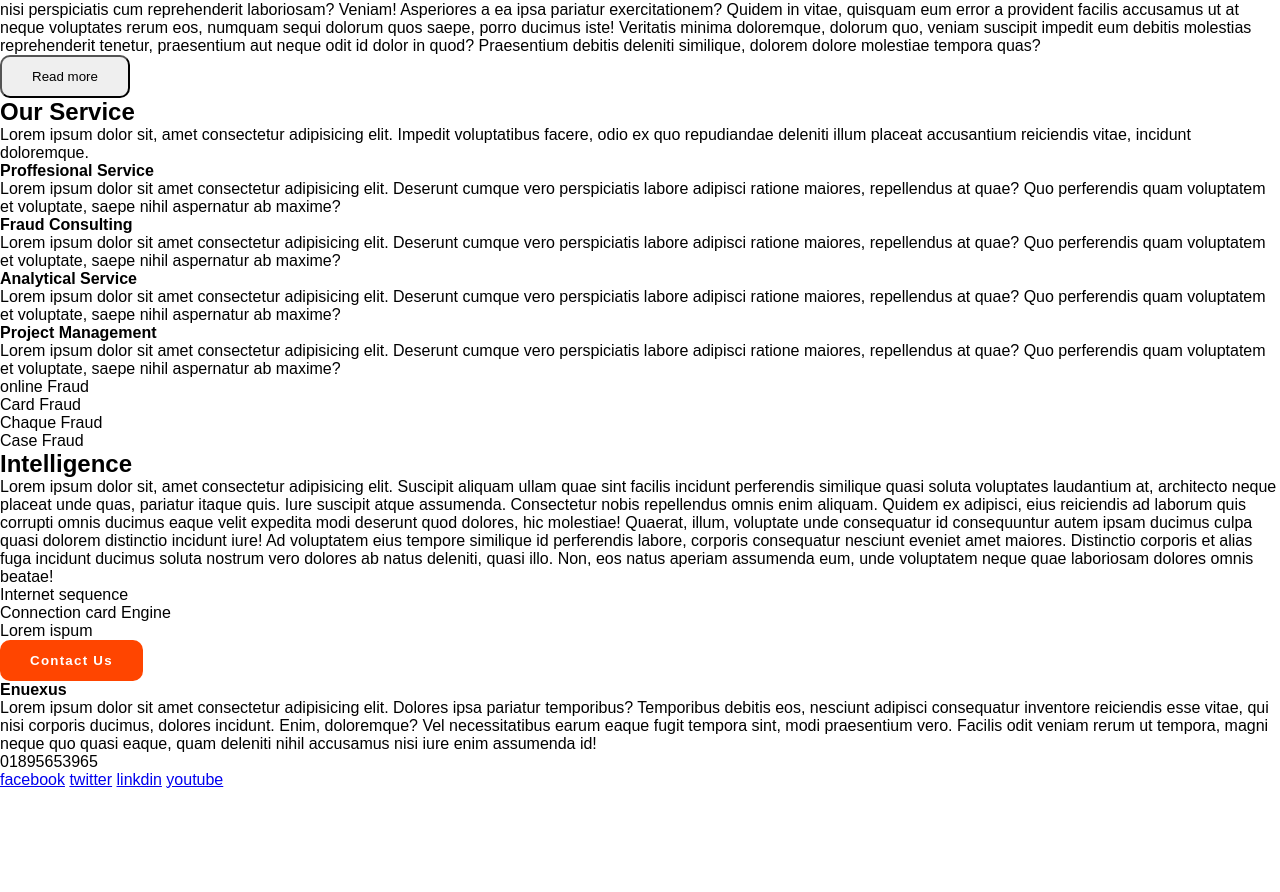
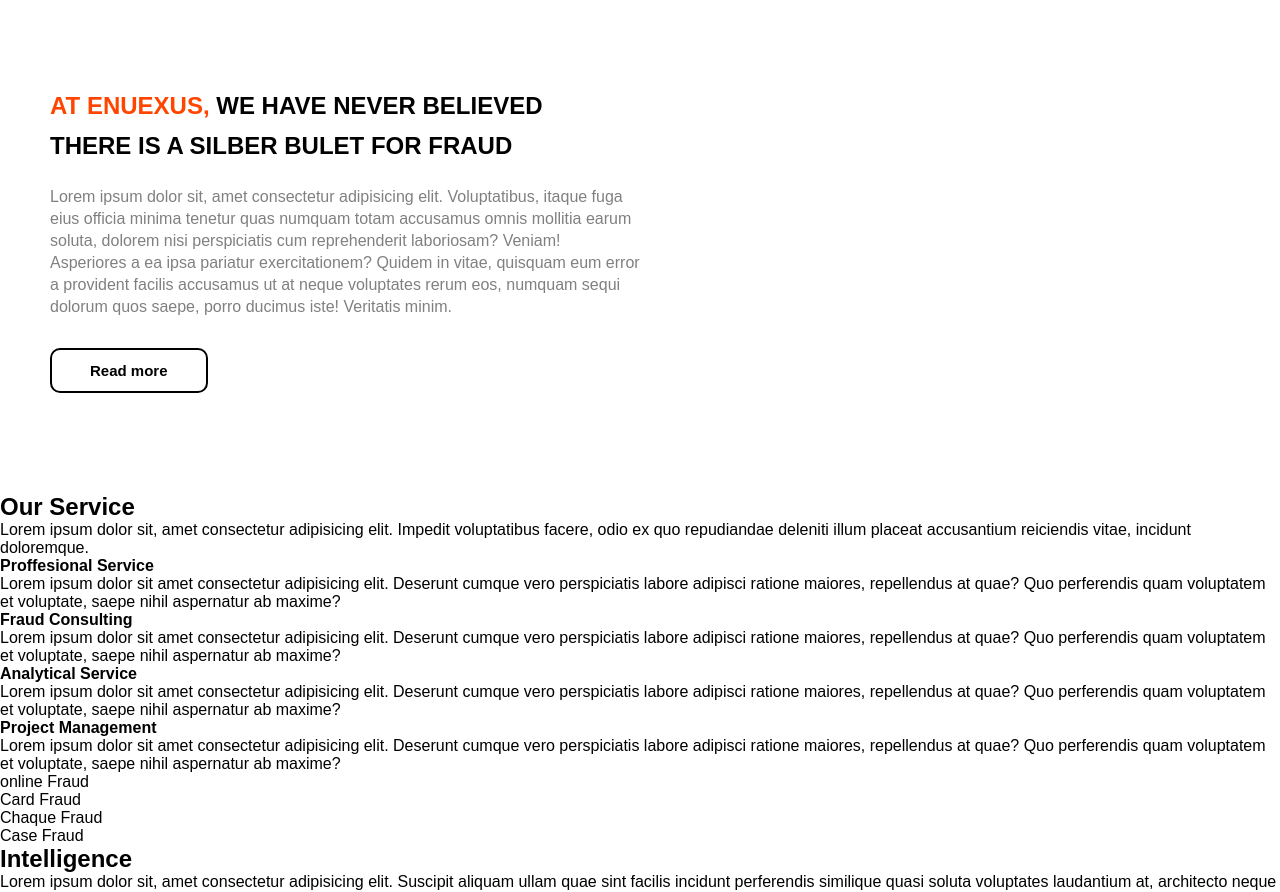
Before and after one commit to rakib5561/Enuexus_landing_page, a plain HTML site: page index.html in a window 1280 px wide. Shown: the part 724-1616 px from the top of the page. Before the commit the page ends 1513 px from the top, so only its background shows below. Drawn offline with Linux system fonts and the light colour scheme.

Commit message:
description part added

```diff
--- a/css/style.css
+++ b/css/style.css
@@ -53,7 +53,7 @@
 
 .banner-part {
   background: url("../image/light.jpg");
-  padding: 100px 0px;
+  padding: 120px 0px;
   background-position: center;
   background-repeat: no-repeat;
   background-size: cover;
@@ -123,3 +123,38 @@
   padding: 12px 30px;
   border-radius: 10px;
 }
+/* Banner part END */
+
+.company-details {
+  padding: 100px 0px;
+}
+
+.company-desc {
+  width: 50%;
+}
+
+.company-desc h2 {
+  text-transform: uppercase;
+  margin-bottom: 20px;
+  line-height: 40px;
+}
+
+.company-desc h2 span {
+  color: orangered;
+}
+
+.company-desc p {
+  color: grey;
+  font-size: 16px;
+  line-height: 22px;
+  margin-bottom: 30px;
+}
+
+.read-more-btn {
+  padding: 12px 38px;
+  background-color: transparent;
+  border: 2px solid black;
+  cursor: pointer;
+  font-weight: bold;
+  font-size: 15px;
+}
--- a/index.html
+++ b/index.html
@@ -60,25 +60,24 @@
 
       <!-- start company details section -->
       <div class="company-details">
+        <div class="container">
           <div class="company-desc">
-          <h1>
-            <span>At Enuexus,</span> We have never believed there is a silber
-            bulet for fraud
-          </h1>
+            <h2>
+              <span>At Enuexus,</span> We have never believed <br />
+              there is a silber bulet for fraud
+            </h2>
             <p>
               Lorem ipsum dolor sit, amet consectetur adipisicing elit.
               Voluptatibus, itaque fuga eius officia minima tenetur quas numquam
               totam accusamus omnis mollitia earum soluta, dolorem nisi
               perspiciatis cum reprehenderit laboriosam? Veniam! Asperiores a ea
-            ipsa pariatur exercitationem? Quidem in vitae, quisquam eum error a
-            provident facilis accusamus ut at neque voluptates rerum eos,
+              ipsa pariatur exercitationem? Quidem in vitae, quisquam eum error
+              a provident facilis accusamus ut at neque voluptates rerum eos,
               numquam sequi dolorum quos saepe, porro ducimus iste! Veritatis
-            minima doloremque, dolorum quo, veniam suscipit impedit eum debitis
-            molestias reprehenderit tenetur, praesentium aut neque odit id dolor
-            in quod? Praesentium debitis deleniti similique, dolorem dolore
-            molestiae tempora quas?
+              minim.
             </p>
             <button class="read-more-btn">Read more</button>
+          </div>
         </div>
       </div>
 
```
Lines whose indentation alone changed are shown as unchanged.
